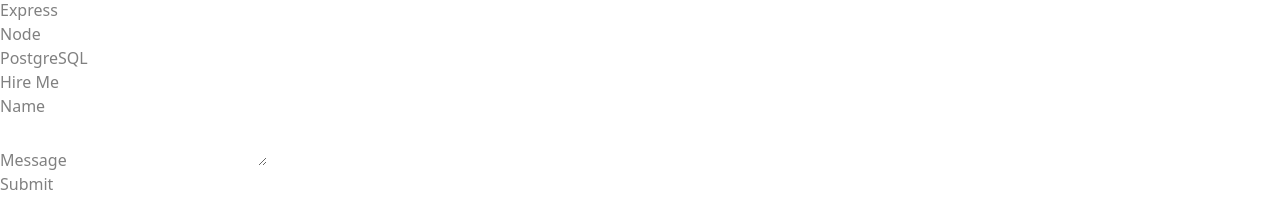
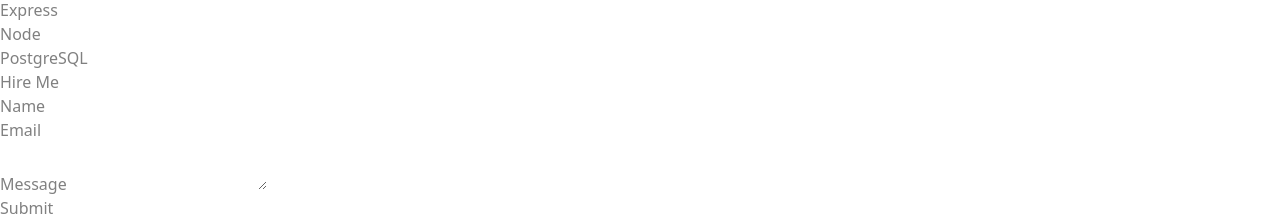
Before and after one commit to jayaramsivaramannair/jayaram_portfolio, a React (Create React App) app: page / in a window 1280 px wide. Shown: the part 1798-2015 px from the top of the page. Before the commit the page ends 1994 px from the top, so only its background shows below. Built offline with nearby package versions, Linux system fonts and the light colour scheme.

Commit message:
Added functions to capture information inside input fields and on form submittal

```diff
--- a/src/components/Contact.js
+++ b/src/components/Contact.js
@@ -1,10 +1,34 @@
-import React from 'react'
+import React, {useState} from 'react'
 
 function Contact() {
+
+  const [name, setName] = useState("");
+  const [email, setEmail] = useState("");
+  const [message, setMessage] = useState("");
+
+  function encode(data) {
+    return Object.keys(data)
+    .map((key) => {
+      return encodeURIComponent(key) + "=" + encodeURIComponent(data[key])
+    })
+    .join("&");
+  }
+
+  function handleSubmit(e) {
+    e.preventDefault();
+    fetch("/", {
+      method: 'POST',
+      headers: {'Content-Type': 'application/x-www-form-urlencoded'},
+      body: encode({'form-name': 'contact', name, email, message}),
+    })
+    .then(() => alert('Message sent!'))
+    .catch((error) => alert(error));
+  }
+
   return (
     <section id="contact">
       <div>
-          <form netlify name="contact">
+          <form netlify name="contact" onSubmit={handleSubmit}>
             <h2>
               Hire Me
             </h2>
@@ -17,6 +41,18 @@
                 type="text"
                 id="name"
                 name="name"
+                onChange={(e) => setName(e.target.value)}
+              />
+            </div>
+            <div>
+              <label htmlFor="email">
+                Email
+              </label>
+              <input
+                type="email"
+                id="email"
+                name="email"
+                onChange={(e) => setEmail(e.target.value)}
               />
             </div>
             <div>
@@ -26,6 +62,7 @@
               <textarea
                 id="message"
                 name="message"
+                onChange={(e) => setMessage(e.target.value)}
               />
             </div>
             <button
```
